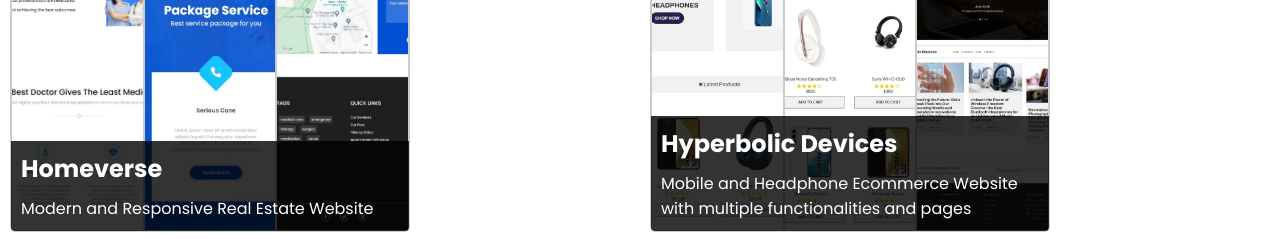
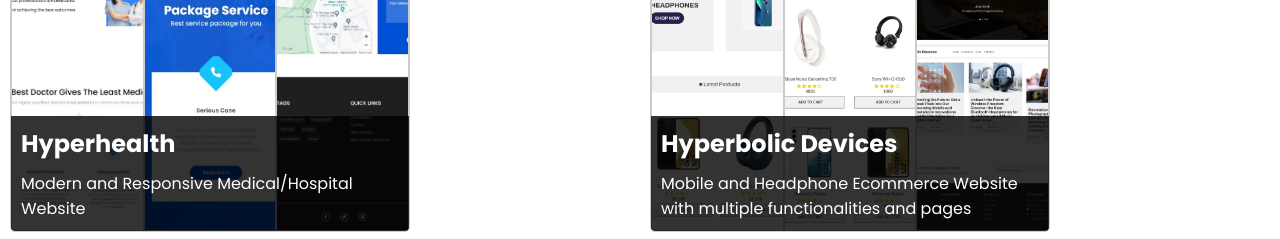
Before and after one commit to CoderSoham/Hyperbolic-designs, a plain HTML site: page index.html in a window 1280 px wide. Shown: the part 2600-2839 px from the top of the page. Drawn offline with nearby package versions, Linux system fonts and the light colour scheme; files whose address does not match are found by name.

Commit message:
Updated index.html with project 1 replacement

```diff
--- a/index.html
+++ b/index.html
@@ -127,7 +127,7 @@
       <div class="row">
 
         <div class="column">
-          <a href="Projects/homeverse/index.html">
+          <a href="Projects/Hyperhealth/index.html">
             <div class="project-card" data-aos="fade-up">
               <div class="project-images">
                 <img src="Projects/project1_1.jpeg" alt="Project 1 image 1">
@@ -135,8 +135,8 @@
                 <img src="Projects/project3_1.jpeg" alt="Project 1 image 3">
               </div>
               <div class="project-details">
-                <h3>Homeverse</h3>
-                <p>Modern and Responsive Real Estate Website</p>
+                <h3>Hyperhealth</h3>
+                <p>Modern and Responsive Medical/Hospital Website</p>
               </div>
             </div>
           </a>
```
